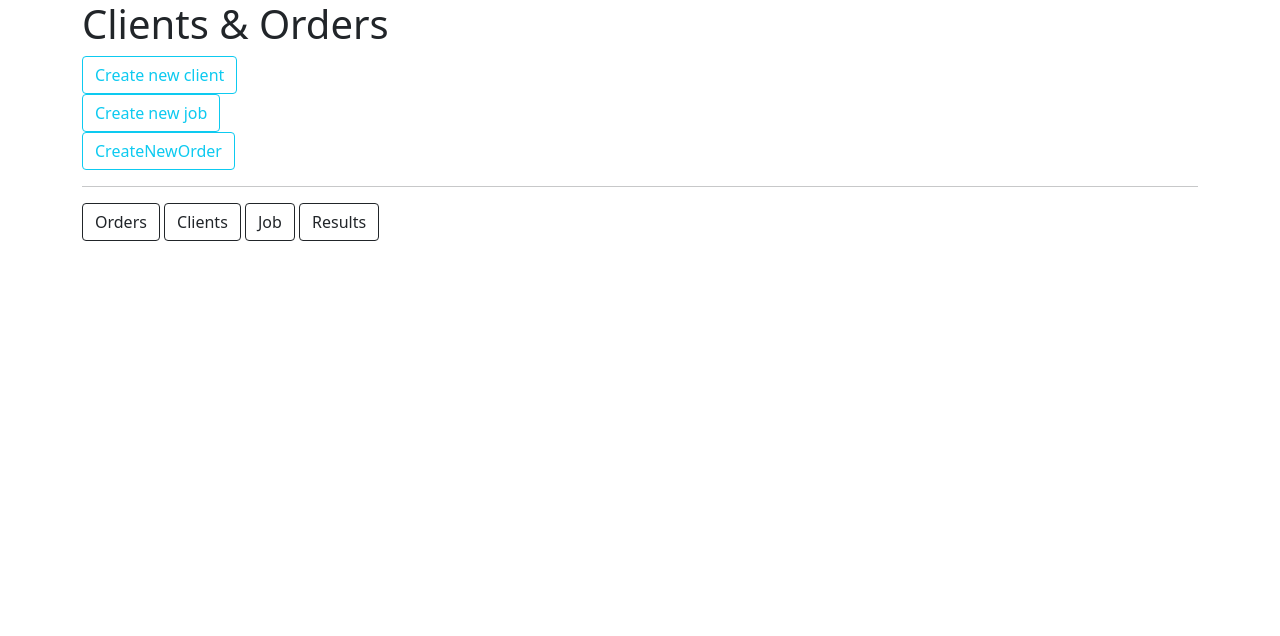
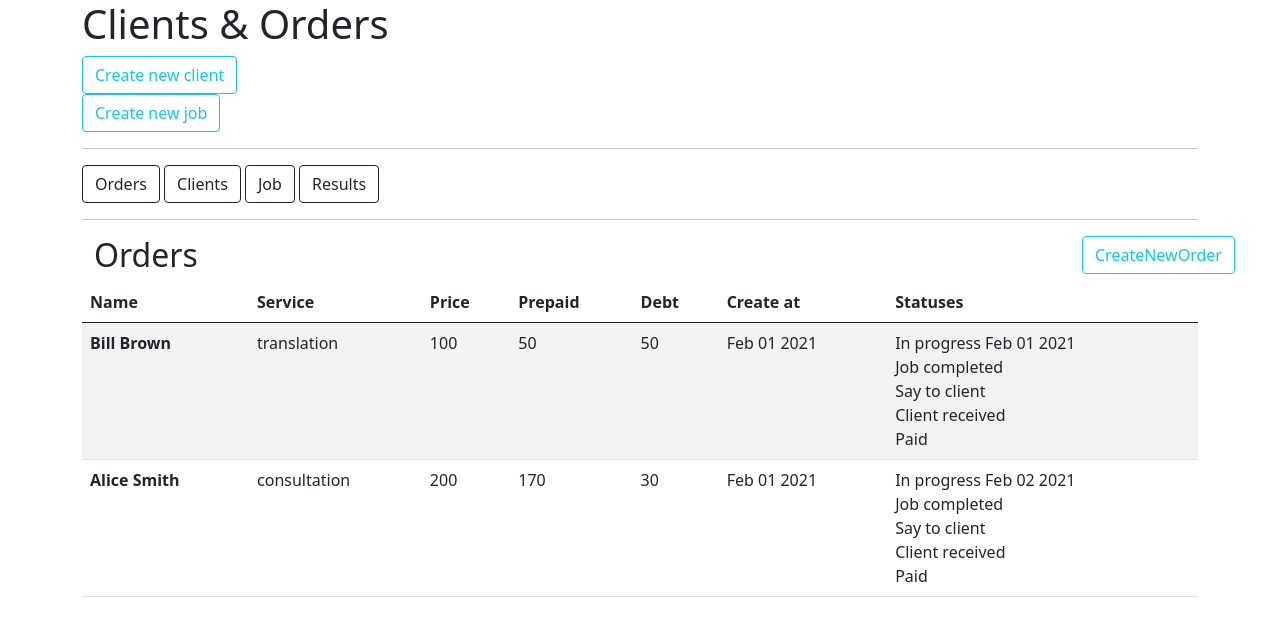
Before and after one commit to Larisa-Yagodina/crm_cliens_service, a React (Create React App) app: page /orders in a window 1280 px wide. Shown: the top 636 px of the page. Built offline with nearby package versions, Linux system fonts and the light colour scheme.

Commit message:
added dates, changing price, fixed bugs

```diff
--- a/src/App.css
+++ b/src/App.css
@@ -1,38 +1,9 @@
-.App {
-  text-align: center;
+
+.createButton {
+    max-width: 8em; /* блок занимает ширину родителя, max-width её ограничивает */
+    min-height: 2em;
 }
 
-.App-logo {
-  height: 40vmin;
-  pointer-events: none;
-}
-
-@media (prefers-reduced-motion: no-preference) {
-  .App-logo {
-    animation: App-logo-spin infinite 20s linear;
-  }
-}
-
-.App-header {
-  background-color: #282c34;
-  min-height: 100vh;
-  display: flex;
-  flex-direction: column;
-  align-items: center;
-  justify-content: center;
-  font-size: calc(10px + 2vmin);
-  color: white;
-}
-
-.App-link {
-  color: #61dafb;
-}
-
-@keyframes App-logo-spin {
-  from {
-    transform: rotate(0deg);
-  }
-  to {
-    transform: rotate(360deg);
-  }
-}
+/* em – задаёт размер относительно шрифта родителя, */
+/* можно относительно конкретных символов: "x" ( ex ) и "0" ( ch ), */
+/* используется там, где нужно упростить масштабирование компоненты.*/
--- a/src/App.js
+++ b/src/App.js
@@ -7,7 +7,7 @@ import CompanyResult from "./CompanyResult";
 import ClientsList from "./ClientsList";
 import ServicesList from "./ServicesList";
 import CreateNewJob from "./CreacteNewJob";
-import CreateNewOrder from "./CreateNewOrder";
+import './App.css'
 
 const initialOrders = [{
     id: uuidv4(),
@@ -17,10 +17,10 @@ const initialOrders = [{
         employee: 'Greg',
         price: 100,
         primeCost: 20,
-        createAt: '15.01.2021',
+        createAt: 'Feb 01 2021',
     },
     sentToDo: {
-        date: '15.01.2021',
+        date: 'Feb 01 2021',
         status: false
     },
     completed: {
@@ -50,10 +50,10 @@ const initialOrders = [{
             employee: 'Bob',
             price: 200,
             primeCost: 50,
-            createAt: '20.01.2021',
+            createAt: 'Feb 01 2021',
         },
         sentToDo: {
-            date: '21.01.2021',
+            date: 'Feb 02 2021',
             status: true
         },
         completed: {
@@ -99,20 +99,26 @@ function App() {
         setClients(newClients)
     }
 
-    const createNewOrder = (clientName, job, prepaid) => {
-        console.log(job)
-        const service = services.filter(el => el.job === job);
-        console.log(service[0].price)
+    const getDate = () => {
+        const fullDate = new Date().toDateString().split(' ');
+        fullDate.shift();
+        return fullDate.join(' ');
+    }
+
+    const createNewOrder = (clientName, job, price, prepaid) => {
+        const service = services.filter(el => el.job === job)[0];
         const paid = {
             prepaid,
-            debt: '',
+            debt: price - Number(prepaid),
             date: '',
-            status: false
+            status: false,
         }
         const newOrders = [...orders, {
             id: uuidv4(),
             clientName,
-            service,
+            service: {
+                ...service, price, createAt: getDate(),
+            },
             sentToDo: {
                 date: '',
                 status: true
@@ -144,9 +150,6 @@ function App() {
     ])
 
     const getResults = () => {
-        // const income = orders.reduce((acc, curr) => acc + curr.service.price, 0);
-        // const paidSum = orders.reduce((acc, curr) => acc + curr.paid.prepaid, 0);
-        // const clientDebt = orders.reduce((acc, curr) => acc + curr.paid.debt, 0);
         const newResults = [{
             income: orders.reduce((acc, curr) => acc + curr.service.price, 0),
             paidSum: orders.reduce((acc, curr) => acc + curr.paid.prepaid, 0),
@@ -155,7 +158,7 @@ function App() {
         setResults(newResults)
     }
 
-    const [openTable, setOpenTable] = useState(orders)
+    const [openTable, setOpenTable] = useState('orders')
 
     const toggle = (value) => {
         setOpenTable(value)
@@ -172,7 +175,6 @@ function App() {
             <h1> Clients & Orders </h1>
             <CreateNewClient createNewClient={createNewClient}/>
             <CreateNewJob createNewJob={createNewJob}/>
-            <CreateNewOrder createNewOrder={createNewOrder} clients={clients} services={services}/>
             <hr/>
             <button className="btn btn-outline-dark" size="sm" onClick={() => toggle('orders')}> Orders</button>
             {' '}
@@ -182,9 +184,13 @@ function App() {
             {' '}
             <button className="btn btn-outline-dark" size="sm" onClick={() => toggle('results')}> Results</button>
             {' '}
-
-
-            {openTable === 'orders' && <OrdersList orders={orders}/>}
+            <hr/>
+            {openTable === 'orders' && <OrdersList
+                orders={orders}
+                createNewOrder={createNewOrder}
+                clients={clients}
+                services={services}
+            />}
             {openTable === 'clients' && <ClientsList clients={clients}/>}
             {openTable === 'services' && <ServicesList job={services}/>}
             {openTable === 'results' && <CompanyResult
--- a/src/CreateNewOrder.js
+++ b/src/CreateNewOrder.js
@@ -1,4 +1,4 @@
-import React, {useState} from 'react';
+import React, {useState, useEffect} from 'react';
 import { Button, Modal, ModalHeader, ModalBody, ModalFooter } from 'reactstrap';
 
 export default function CreateNewOrder(props){
@@ -7,16 +7,28 @@ export default function CreateNewOrder(props){
     const [modal, setModal] = useState(false);
     const toggle = () => setModal(!modal);
 
-    const [name, setName] = useState('');
-    const [newJob, setNewJob] = useState('');
-    const [prepaid, setPrepaid] = useState('');
+    const [name, setName] = useState(clients[0].name);
+    const [newJob, setNewJob] = useState(services[0].job);
+    const [price, setPrice] = useState(services[0].price);
+    const [prepaid, setPrepaid] = useState(0);
 
-    const saveButtonHandler = (name, newJob, prepaid) => {
-        props.createNewOrder(name, newJob, prepaid)
+    const updatePrice = () => {
+        console.log(services)
+        const newPrice = services.filter(el => el.job === newJob)[0].price;
+        setPrice(newPrice)
+    }
+
+    useEffect(() => {
+        updatePrice()
+        }, [newJob])
+
+    const saveButtonHandler = (name, newJob, price, prepaid) => {
+        props.createNewOrder(name, newJob, price, prepaid)
         toggle()
-        setName('')
-        setNewJob('')
-        setPrepaid('')
+        setName(clients[0].name)
+        setNewJob(services[0].job)
+        setPrice(services[0].price)
+        setPrepaid(0)
     }
 
     return (
@@ -28,6 +40,7 @@ export default function CreateNewOrder(props){
                     <div className="input-group mb-3">
                         <label className="input-group-text" htmlFor="inputGroupSelect01">Client: </label>
                         <select
+                            value={name}
                             onChange={(e) => setName(e.target.value)}
                             className="form-select" id="inputGroupSelect01">
                             {clients.map(el => <option key={el.name + el.phoneNumber} value={el.name}>{el.name}</option>)}
@@ -36,11 +49,20 @@ export default function CreateNewOrder(props){
                     <div className="input-group mb-3">
                         <label className="input-group-text" htmlFor="inputGroupSelect01">Job: </label>
                         <select
-
+                            value={newJob}
                             onChange={(e) => setNewJob(e.target.value)}
                             className="form-select" id="inputGroupSelect01">
                             {services.map(el => <option key={el.job + el.price} value={el.job}>{el.job}</option>)}
                         </select>
+                    </div>
+
+                    <div className="input-group mb-3">
+                        <span className="input-group-text" id="basic-addon1">Price: </span>
+                        <input
+                            value={price}
+                            onChange={(e) => setPrice(e.target.value)}
+                            type="number" className="form-control" placeholder="price"
+                            aria-describedby="basic-addon1"/>
                     </div>
 
                     <div className="input-group mb-3">
@@ -54,7 +76,7 @@ export default function CreateNewOrder(props){
 
                 </ModalBody>
                 <ModalFooter>
-                    <Button color="primary" onClick={() => saveButtonHandler(name, newJob, prepaid)}> Save </Button>{' '}
+                    <Button color="primary" onClick={() => saveButtonHandler(name, newJob, price, prepaid)}> Save </Button>{' '}
                     <Button color="secondary" onClick={toggle}>Cancel</Button>
                 </ModalFooter>
             </Modal>
--- a/src/OrderItem.js
+++ b/src/OrderItem.js
@@ -1,5 +1,5 @@
-import React, {useState} from 'react';
-import { Label, Input } from 'reactstrap';
+import React from 'react';
+import { Label } from 'reactstrap';
 
 
 export default function OrderItem(props) {
--- a/src/OrdersList.js
+++ b/src/OrdersList.js
@@ -1,13 +1,26 @@
 import React from 'react';
 import {Table} from "reactstrap";
 import OrderItem from "./OrderItem";
-
+import CreateNewOrder from "./CreateNewOrder";
 
 export default function OrdersList(props) {
 
     return (
         <div>
+            <div className='container'>
+                <div className='row'>
+                    <div className="col-lg">
                         <h2> Orders </h2>
+                    </div>
+                    <div className="col createButton">
+                        <CreateNewOrder
+                            createNewOrder={props.createNewOrder}
+                            clients={props.clients}
+                            services={props.services}
+                        />
+                    </div>
+                </div>
+            </div>
             <Table striped>
                 <thead>
                 <tr>
@@ -20,10 +33,8 @@ export default function OrdersList(props) {
                     <th>Statuses</th>
                 </tr>
                 </thead>
-
                 <tbody>
-            {props.orders.map(el => <OrderItem key={el.id} order={el} />)}
-
+                {props.orders.map(el => <OrderItem key={el.id} order={el}/>)}
                 </tbody>
             </Table>
         </div>
--- a/src/index.css
+++ b/src/index.css
@@ -1,5 +1,5 @@
 body {
-  margin: 0;
+  margin: auto;
   font-family: -apple-system, BlinkMacSystemFont, 'Segoe UI', 'Roboto', 'Oxygen',
     'Ubuntu', 'Cantarell', 'Fira Sans', 'Droid Sans', 'Helvetica Neue',
     sans-serif;
```
Lines whose indentation alone changed are shown as unchanged.
